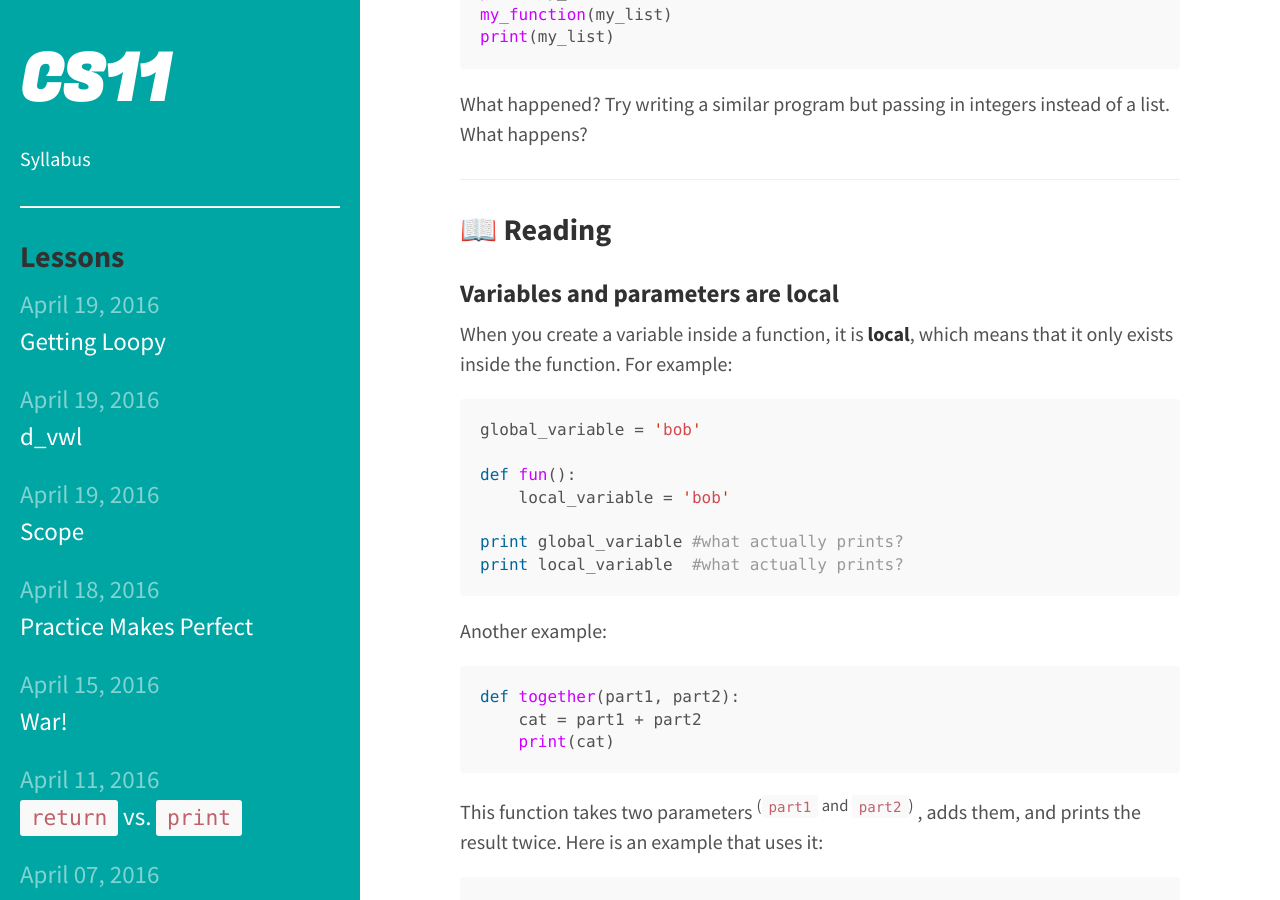
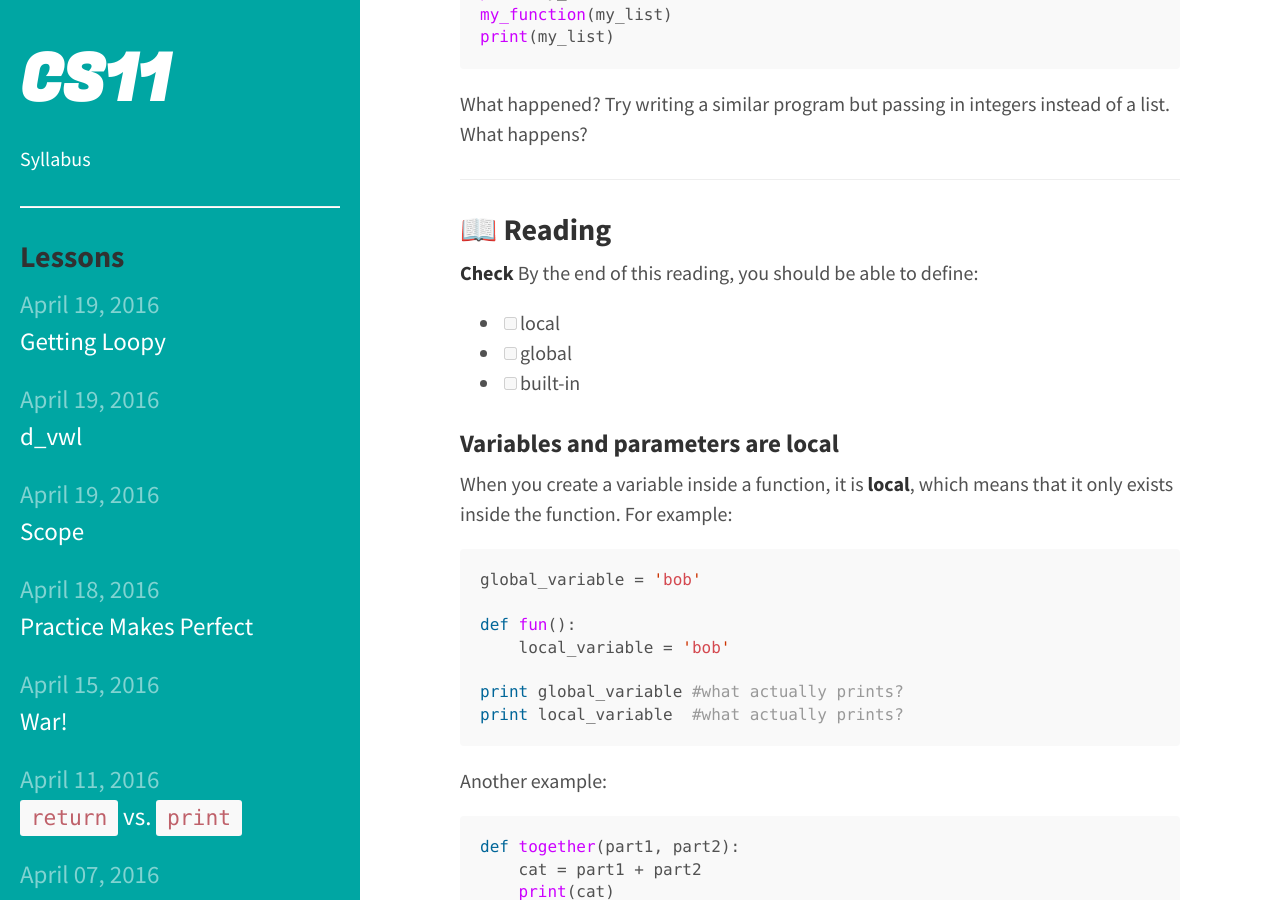
Before and after one commit to bensk/cs11, a Jekyll site: the page built from _posts/2016/2016-04-19-scope.md, in a window 1280 px wide and 900 px high, scrolled down 818 px. Built offline with Jekyll 4.4.1, drawn with Linux system fonts in a browser that asks for light colours.

Commit message:
checkboxes

```diff
--- a/_posts/2016/2016-04-19-scope.md
+++ b/_posts/2016/2016-04-19-scope.md
@@ -35,6 +35,12 @@ What happened? Try writing a similar program but passing in integers instead of
 ---
 
 ## 📖 Reading
+
+**Check**
+By the end of this reading, you should be able to define:
+- [ ] local
+- [ ] global
+- [ ] built-in
 
 ### Variables and parameters are local
 
```
